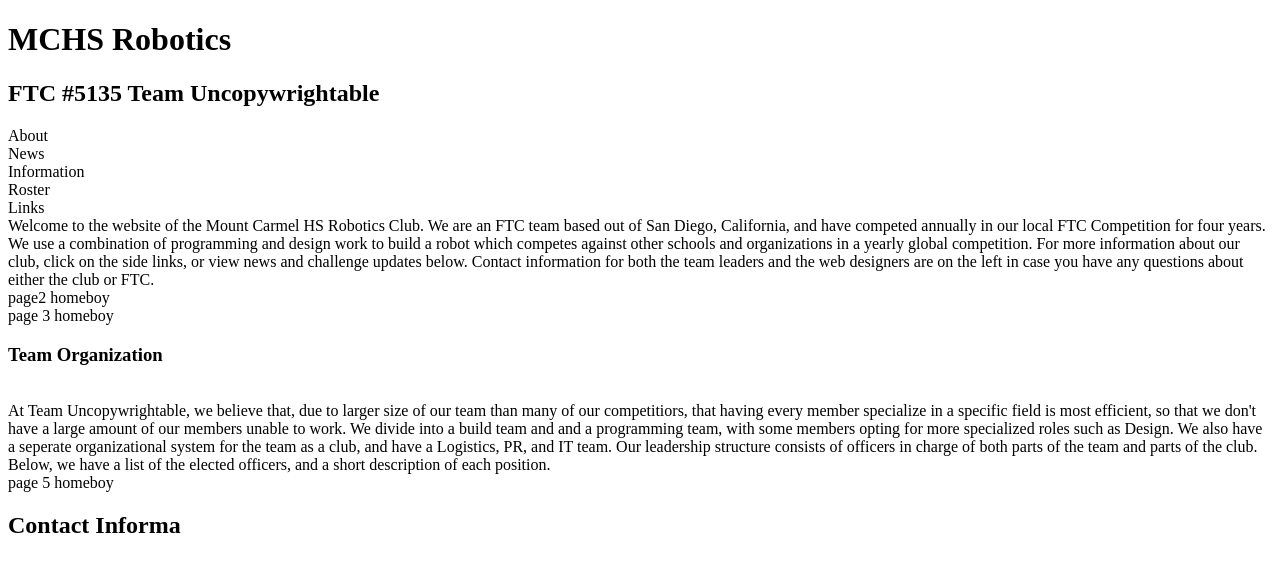
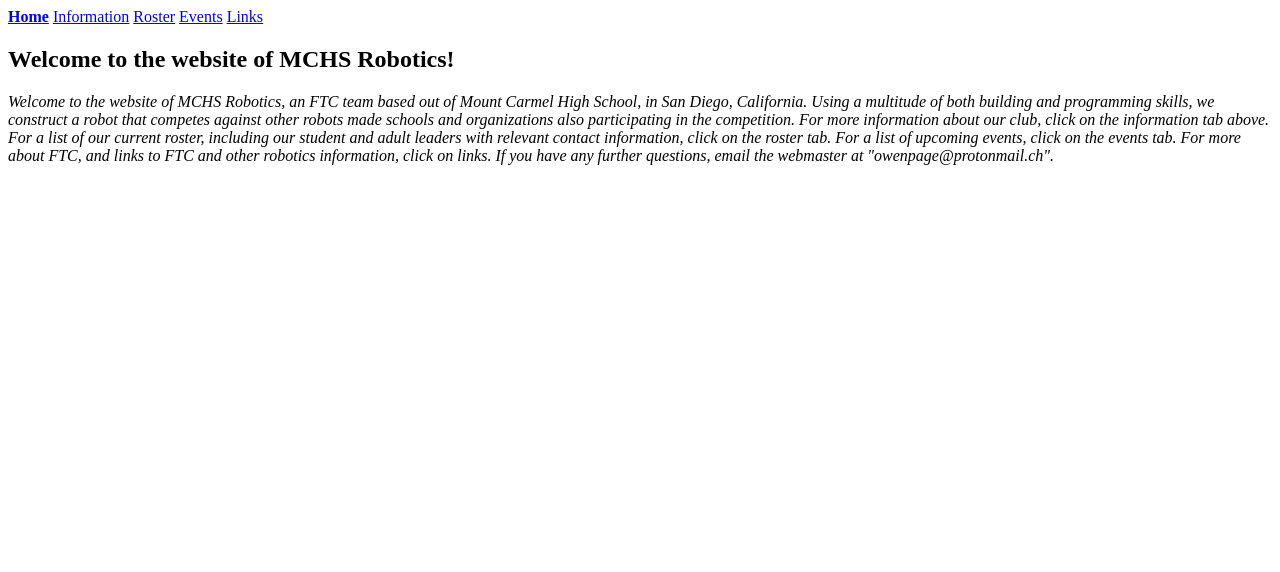
Before and after one commit to mchsrobotics/website, a plain HTML site: page index.html in a window 1280 px wide. Drawn offline with Linux system fonts and the light colour scheme.

Commit message:
Update index.html

```diff
--- a/index.html
+++ b/index.html
@@ -1,65 +1,41 @@
 <!DOCTYPE html>
-<html>
-  <head>
-      <script>
-      function show(elementID) {
-        var ele = document.getElementById(elementID);
-        if (!ele) {
-          alert("No such element")
-          return;
-        }
-        var pages = document.getElementsByClassName('page');
-        for(var i = 0; i < pages.length; i++) {
-          pages[i].style.display = 'none';
-        }
-        ele.style.display = 'block';
-      }
-
-    </script>
-    <meta charset="utf-8"
-    <title></title>
+<!-- Credits to jinteki.industries for most of the code, I just edited it slightly -->
+<html><head>
+    <meta content="text/html; charset=UTF-8" http-equiv="Content-Type">
+    <title>
+      MCHS Robotics
+    </title>
+    <meta content="" name="description">
+    <meta content="" name="keywords">
+    <link href="Cyberlife.css" media="all" rel="stylesheet" type="text/css">
+    <link rel="icon"
+      type="image/x-icon"
+      href="./images/favicon.ico">
   </head>
   <body>
-    <header>
-     <h1>MCHS Robotics</h1>
-    <h2>FTC #5135 Team Uncopywrightable</h2>
-    </header>
+
+  <div id="container">
+  <div id="banner">
+  </div>
+  <div id="navigator">
     <nav>
-        <span onclick="show('page1');">About</span><br>
-      <span onclick="show('page2');">News</span><br>
-      <span onclick="show('page3');">Information</span><br>
+        <b><a href="./index.html">Home</a></b>
+		<a href="./information.html">Information</a>
+        <a href="./roster.html">Roster</a>
+        <a href="./events.html">Events</a>
+        <a href="./links.html">Links</a>
+    </nav>
+  </div>
+    <div id="main">
+  <h2>
+    Welcome to the website of MCHS Robotics!
+  </h2>
+  <p><i>Welcome to the website of MCHS Robotics, an FTC team based out of Mount Carmel High School, in San Diego, California.
+  Using a multitude of both building and programming skills, we construct a robot that competes against other robots made <body>
+  schools and organizations also participating in the competition. For more information about our club, click on the information
+  tab above. For a list of our current roster, including our student and adult leaders with relevant contact information, click
+  on the roster tab. For a list of upcoming events, click on the events tab. For more about FTC, and links to FTC and other
+  robotics information, click on links. If you have any further questions, email the webmaster at "owenpage@protonmail.ch".
+  </body></i></p>
 
-              <span onclick="show('page4');">Roster</span><br>
-
-              <span onclick="show('page5');">Links</span><br>
-    </nav>
-    <section>
-        <div id = page1 class = page>
-   Welcome to the website of the Mount Carmel HS Robotics Club. We are an FTC team
-based out of San Diego, California, and have competed annually in our local FTC
-Competition for four years. We use a combination of programming and design work
-to build a robot which competes against other schools and organizations in a
-yearly global competition. For more information about our club, click on the side
-links, or view news and challenge updates below. Contact information for both the
-team leaders and the web designers are on the left in case you have any questions
-about either the club or FTC.
-        </div>
-        <div id = page2 class = page>
-            page2 homeboy
-        </div>
-        <div id = page3 class = page>
-            page 3 homeboy
-        </div>
-        <div id = page4 class = page>
-            <h3>Team Organization</h3><br>
-            At Team Uncopywrightable, we believe that, due to larger size of our team than many of our competitiors, that having every member specialize in a specific field is most efficient, so that we don't have a large amount of our members unable to work. We divide into a build team and and a programming team, with some members opting for more specialized roles such as Design. We also have a seperate organizational system for the team as a club, and have a Logistics, PR, and IT team. Our leadership structure consists of officers in charge of both parts of the team and parts of the club. Below, we have a list of the elected officers, and a short description of each position.
-        </div>
-        <div id = page5 class = page>
-            page 5 homeboy
-        </div>
-    </section>
-    <article>
-
-    </article>
-    <aside>
-    <h2>Contact Informa
+</body></html>
```
